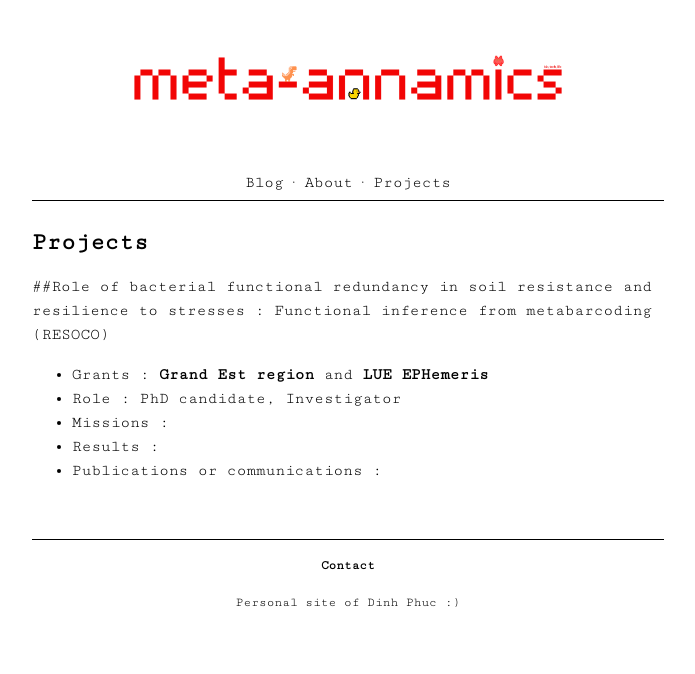
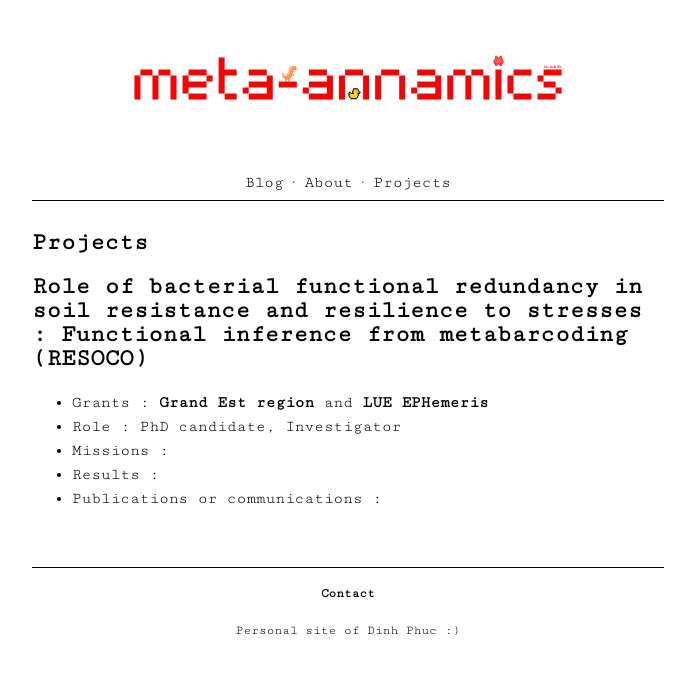
Before and after one commit to hoangdinhphuc19/hoangdinhphuc19.github.io, a Jekyll site: the page built from projects.md, in a window 1280 px wide. Shown: the top 674 px of the page, without its empty margins (292-987 px from the left). Built offline with Jekyll 4.4.1, drawn with Linux system fonts in a browser that asks for light colours.

```diff
--- a/projects.md
+++ b/projects.md
@@ -4,7 +4,7 @@ title: Projects
 permalink: /projects/
 ---
 
-##Role of bacterial functional redundancy in soil resistance and resilience to stresses : Functional inference from metabarcoding (RESOCO)
+<h2>Role of bacterial functional redundancy in soil resistance and resilience to stresses : Functional inference from metabarcoding (RESOCO)</h2>
 - Grants : **Grand Est region** and **LUE EPHemeris**
 - Role : PhD candidate, Investigator
 - Missions :
```
